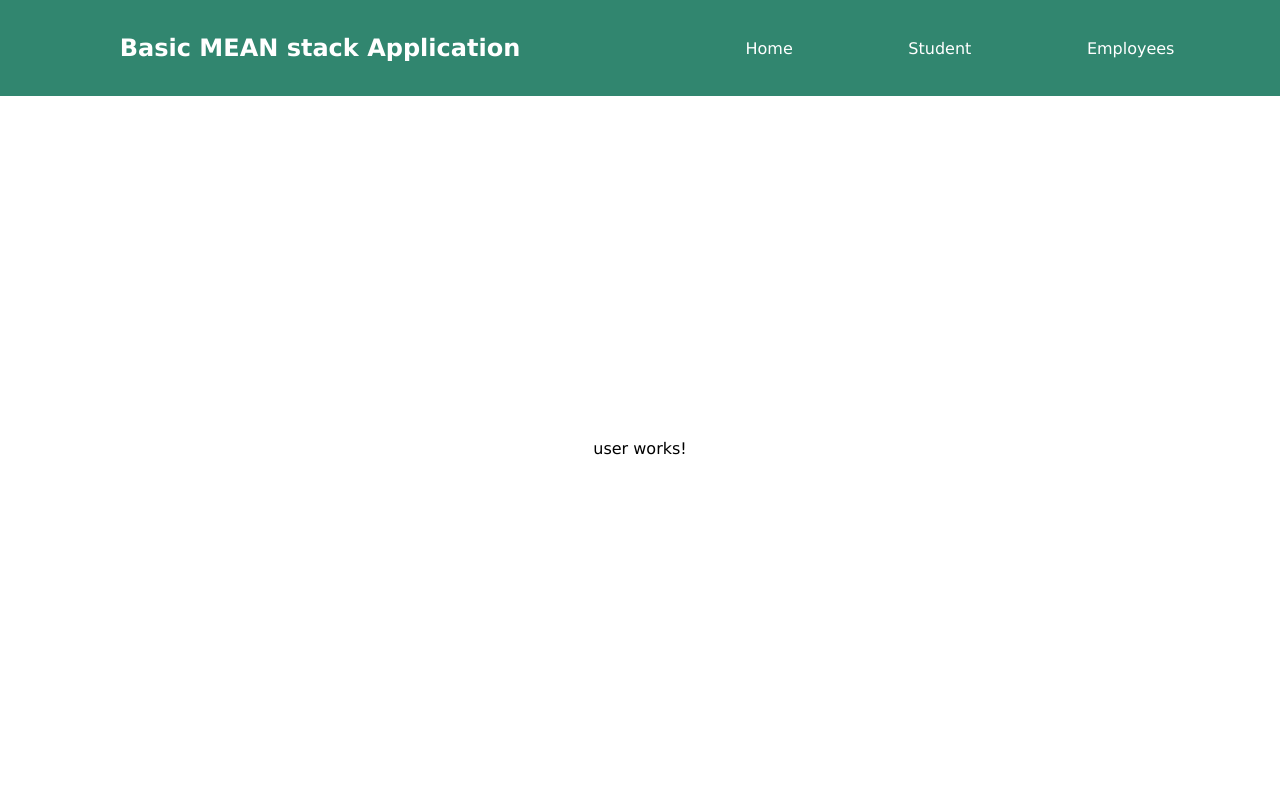
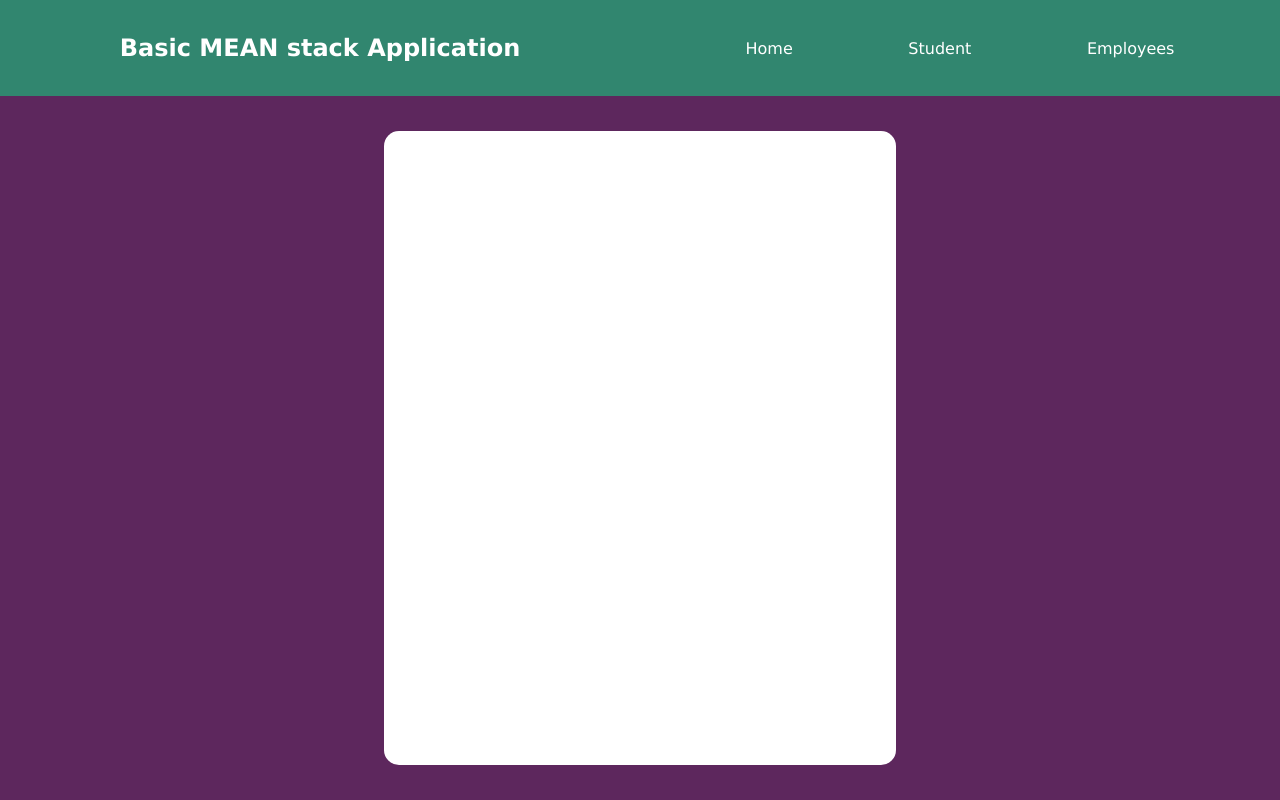
Before and after one commit to ashwini2329/angular-practice-1, an Angular app: page /login in a window 1280 px wide. Built offline with nearby package versions, Linux system fonts and the light colour scheme.

Commit message:
basic structure defined for user component

```diff
--- a/src/app/user/user.component.html
+++ b/src/app/user/user.component.html
@@ -1 +1,9 @@
-<p>user works!</p>
+<div class="container">
+    <div class="userForm">
+        @if (alreadyUser) {
+        <form [formGroup]="loginForm" (ngSubmit)="handleUserLogin()">
+
+        </form>
+        }
+    </div>
+</div>
--- a/src/app/user/user.component.scss
+++ b/src/app/user/user.component.scss
@@ -0,0 +1,20 @@
+.container {
+    width: 100%;
+    height: 88vh;
+    top: 0;
+    left: 0;
+    right: 0;
+    position: absolute;
+    display: flex;
+    justify-content: center;
+    align-items: center;
+    background-color: #5d275d;
+}
+
+.userForm {
+    width: 40%;
+    height: 90%;
+    background-color: white;
+    border: none;
+    border-radius: 15px;
+}
--- a/src/app/user/user.component.ts
+++ b/src/app/user/user.component.ts
@@ -1,12 +1,37 @@
-import { Component } from '@angular/core';
+import { Component, OnInit } from '@angular/core';
+import { FormControl, FormGroup, FormsModule, ReactiveFormsModule, Validators } from '@angular/forms';
 
 @Component({
   selector: 'app-user',
   standalone: true,
-  imports: [],
+  imports: [ReactiveFormsModule, FormsModule],
   templateUrl: './user.component.html',
   styleUrl: './user.component.scss'
 })
-export class UserComponent {
+export class UserComponent implements OnInit {
+  alreadyUser = true;
+  loginForm: FormGroup;
+  signupForm: FormGroup;
 
+  constructor() {
+    this.loginForm = new FormGroup({
+      email: new FormControl('', [Validators.email, Validators.required, Validators.maxLength(50)]),
+      password: new FormControl('', [Validators.required, Validators.pattern('^(?=.*[a-z])(?=.*[A-Z])(?=.*\\d)[A-Za-z\\d]{8,}$')])
+    })
+
+    this.signupForm = new FormGroup({
+      name: new FormControl('', [Validators.required, Validators.minLength(3), Validators.maxLength(50)]),
+      email: new FormControl('', [Validators.email, Validators.required, Validators.maxLength(50)]),
+      password: new FormControl('', [Validators.required, Validators.pattern('^(?=.*[a-z])(?=.*[A-Z])(?=.*\\d)[A-Za-z\\d]{8,}$')])
+    })
+  }
+
+  ngOnInit(): void {
+
+  }
+
+  handleUserLogin() {
+    console.log(this.loginForm.value);
+    console.log(`login form data recieved`)
+  }
 }
```
